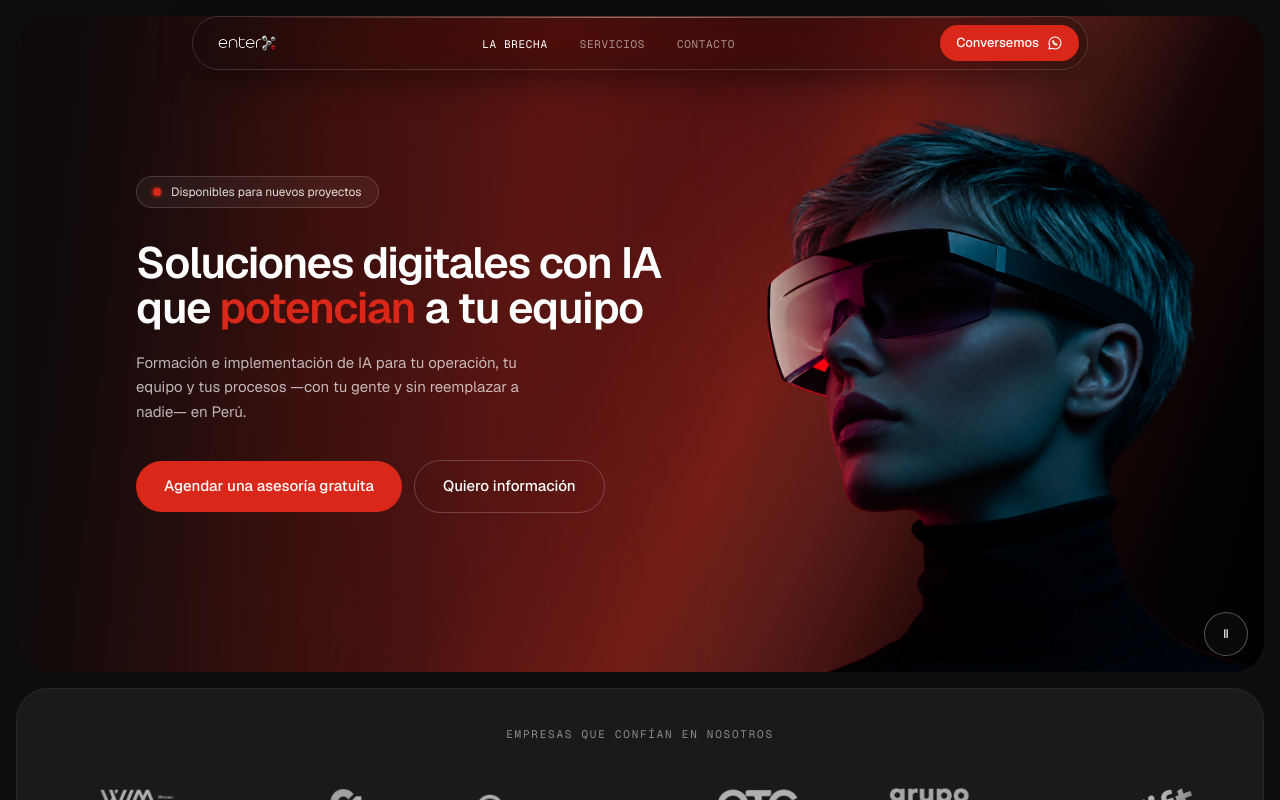
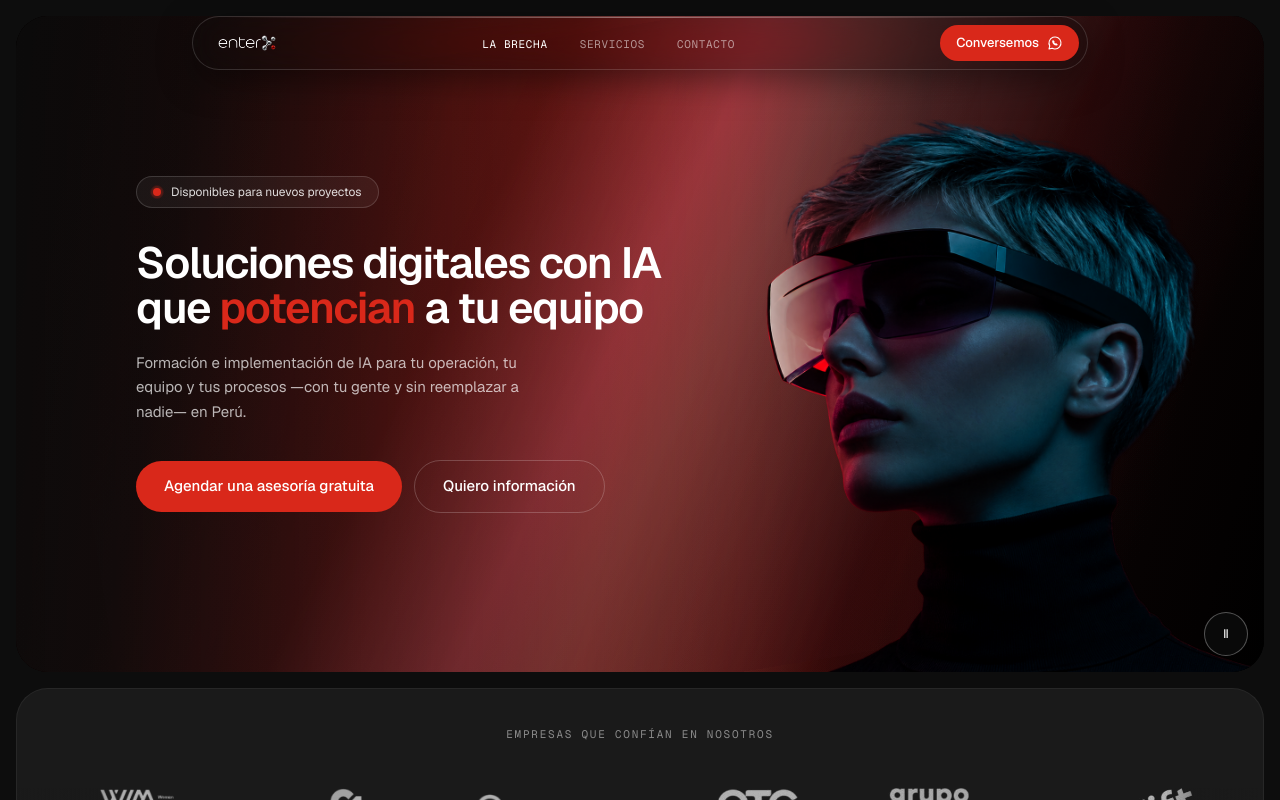
Before and after one commit to entertechschool-admin/enterx.pe, a Next.js app: page / in a window 1280 px wide. Shown: the top 800 px of the page. Built offline with nearby package versions, Linux system fonts and the light colour scheme.

Commit message:
fix: accelerate hero ambient color beams

```diff
--- a/components/ui/HeroAmbient.module.css
+++ b/components/ui/HeroAmbient.module.css
@@ -33,21 +33,21 @@
   inset: -38% -32%;
   background: linear-gradient(112deg, transparent 18%, rgba(91, 13, 11, 0.28) 28%, rgba(168, 27, 19, 0.76) 39%, rgba(217, 40, 26, 0.62) 48%, rgba(87, 12, 10, 0.28) 59%, transparent 70%);
   transform: rotate(-17deg) translate3d(-12%, -2%, 0);
-  animation: ambient-primary 16s ease-in-out infinite alternate;
+  animation: ambient-primary 12s ease-in-out infinite alternate;
 }
 
 .secondaryBand {
   inset: -32% -28%;
-  background: linear-gradient(104deg, transparent 31%, rgba(101, 14, 16, 0.18) 39%, rgba(228, 58, 43, 0.62) 47%, rgba(244, 93, 72, 0.42) 52%, rgba(91, 12, 13, 0.18) 59%, transparent 67%);
+  background: linear-gradient(104deg, transparent 29%, rgba(101, 14, 16, 0.18) 37%, rgba(255, 112, 132, 0.68) 45%, rgba(255, 201, 204, 0.36) 49%, rgba(255, 255, 255, 0.2) 52%, rgba(91, 12, 13, 0.18) 60%, transparent 70%);
   transform: rotate(15deg) translate3d(16%, 5%, 0);
-  animation: ambient-secondary 19s ease-in-out infinite alternate;
+  animation: ambient-secondary 14s ease-in-out infinite alternate;
 }
 
 .bloom {
   background: linear-gradient(118deg, transparent 10%, rgba(43, 7, 10, 0.34) 25%, rgba(84, 13, 18, 0.48) 43%, rgba(58, 9, 13, 0.42) 63%, transparent 84%);
   transform: rotate(-7deg) translate3d(10%, 4%, 0);
   opacity: 0.58;
-  animation: ambient-bloom 22s ease-in-out infinite alternate;
+  animation: ambient-bloom 16s ease-in-out infinite alternate;
 }
 
 .person {
```
